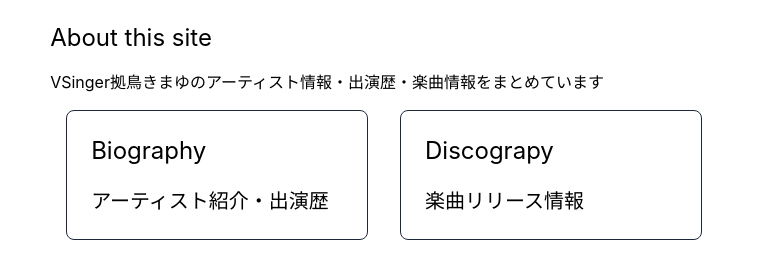
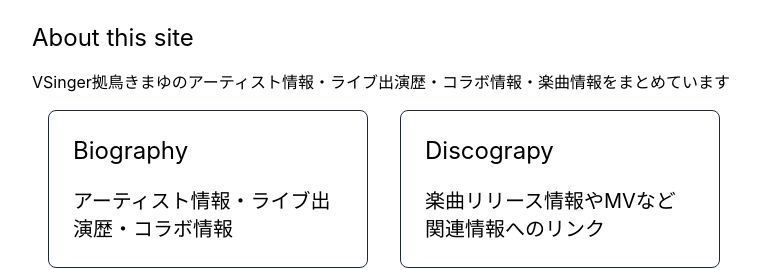
Before and after one commit to human-readable-name/yorudokimayu-info, a Next.js app: page / in a window 1280 px wide. Shown: the part 172-442 px from the top of the page, without its empty margins (256-1023 px from the left). Built offline with nearby package versions, Linux system fonts and the light colour scheme; no server answers.

Commit message:
各画面のワーディング統一

```diff
--- a/src/pages/biography.tsx
+++ b/src/pages/biography.tsx
@@ -12,12 +12,12 @@ const Biography: NextPage = () => {
         <>
             <NextSeo
                 title="拠鳥きまゆ Biography"
-                description="アーティスト情報・イベント出演歴・コラボ情報"
+                description="アーティスト情報・ライブ出演歴・コラボ情報"
                 openGraph={
                     {
                         type: "website",
                         title: "拠鳥きまゆ Biography",
-                        description: "アーティスト情報・イベント出演歴・コラボ情報",
+                        description: "アーティスト情報・ライブ出演歴・コラボ情報",
                         site_name: "拠鳥きまゆアーティスト情報まとめ",
                         locale: "ja_JP",
                         images: [
--- a/src/pages/index.tsx
+++ b/src/pages/index.tsx
@@ -13,12 +13,12 @@ const Home: NextPage = () => {
         <>
             <NextSeo
                 title="拠鳥きまゆアーティスト情報まとめ"
-                description="VSinger拠鳥きまゆのアーティスト情報・出演歴・楽曲情報"
+                description="VSinger拠鳥きまゆのアーティスト情報・楽曲情報"
                 openGraph={
                     {
                         type: "website",
                         title: "拠鳥きまゆアーティスト情報まとめ",
-                        description: "楽曲リリース情報 MVなど関連情報へのリンク",
+                        description: "VSinger拠鳥きまゆのアーティスト情報・楽曲情報",
                         site_name: "拠鳥きまゆアーティスト情報まとめ",
                         locale: "ja_JP",
                         images: [
@@ -33,11 +33,11 @@ const Home: NextPage = () => {
                 <section>
                     <SectionTitle text="About this site" />
                     <p className="p8">
-                        VSinger拠鳥きまゆのアーティスト情報・出演歴・楽曲情報をまとめています
+                        VSinger拠鳥きまゆのアーティスト情報・ライブ出演歴・コラボ情報・楽曲情報をまとめています
                     </p>
                     <div className="grid grid-cols-1 md:grid-cols-2">
-                        <LinkCard title="Biography" caption="アーティスト紹介・出演歴" url={path.biography} />
-                        <LinkCard title="Discograpy" caption="楽曲リリース情報" url={path.discography} />
+                        <LinkCard title="Biography" caption="アーティスト情報・ライブ出演歴・コラボ情報" url={path.biography} />
+                        <LinkCard title="Discograpy" caption="楽曲リリース情報やMVなど関連情報へのリンク" url={path.discography} />
                         <LinkCard title="Twitter" caption="告知・最新情報はこちら" url={externalLink.twitter} />
                         <LinkCard title="YouTube" caption="楽曲MV・メンバー限定配信" url={externalLink.youtube} />
                         <LinkCard title="Store" caption="グッズ・音源を販売" url={externalLink.booth} />
```
